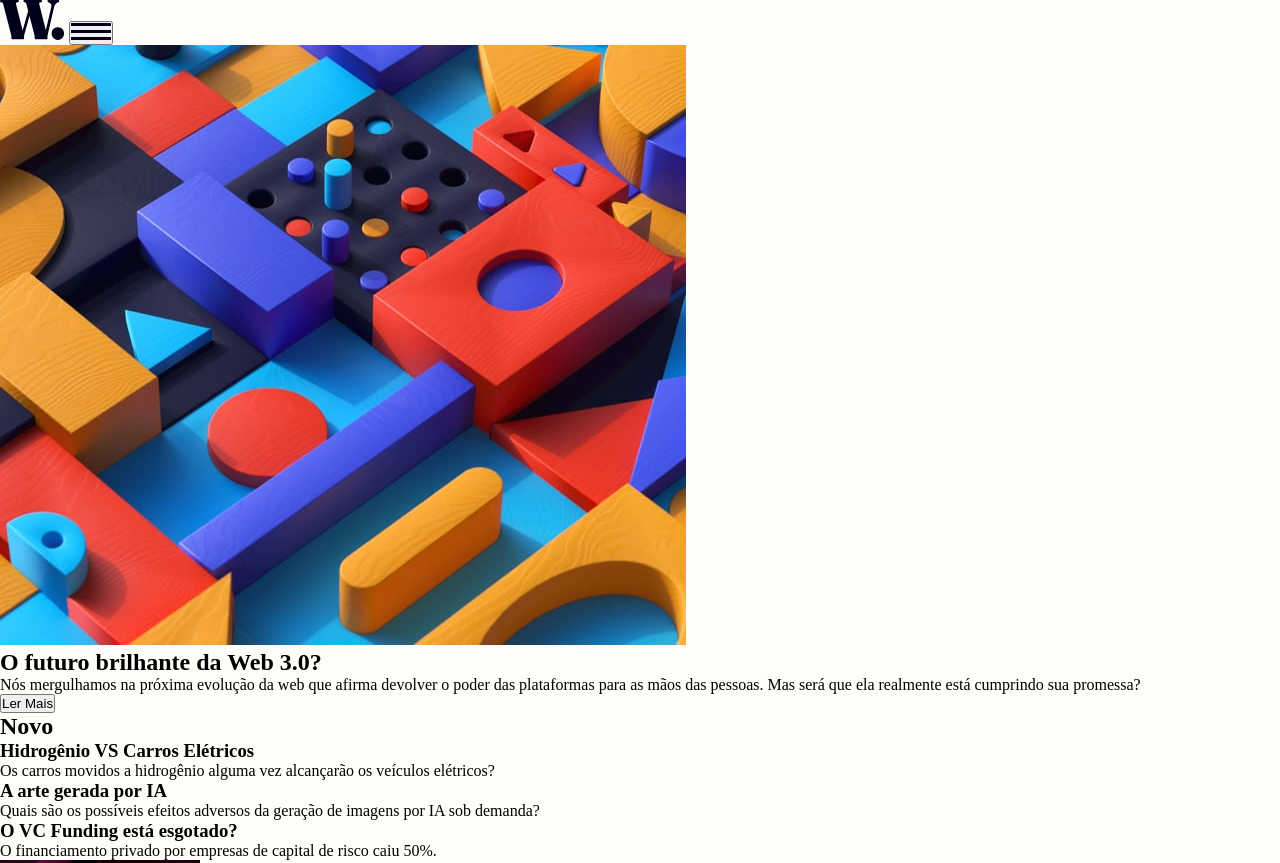
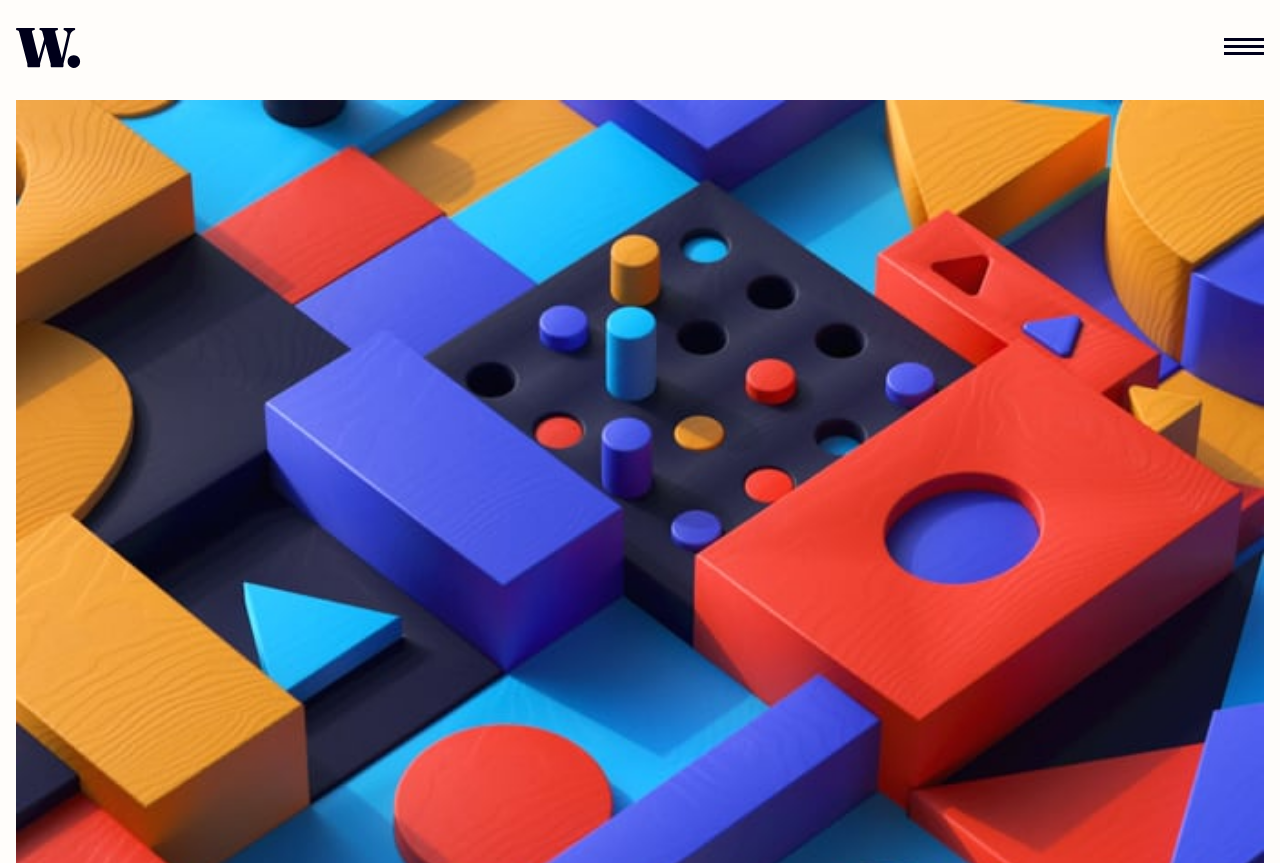
Before and after one commit to Guilherme-marquesss/noticias2, a plain HTML site: page index.html in a window 1280 px wide. Shown: the top 863 px of the page. Drawn offline with Linux system fonts and the light colour scheme.

Commit message:
Primeira versão do header estilizada e primeira sessão também estilizada

```diff
--- a/index.html
+++ b/index.html
@@ -3,6 +3,9 @@
 <head>
     <meta charset="UTF-8">
     <meta name="viewport" content="width=device-width, initial-scale=1.0">
+    <link rel="preconnect" href="https://fonts.googleapis.com">
+    <link rel="preconnect" href="https://fonts.gstatic.com" crossorigin>
+    <link href="https://fonts.googleapis.com/css2?family=Inter:wght@100..900&family=Titillium+Web:wght@400;600;700&display=swap" rel="stylesheet">
     <title>W. Notícias</title>
     <link rel="stylesheet" href="style.css">
 </head>
@@ -13,14 +16,16 @@
             <img src="assets/images/icon-menu.svg" alt="ícone do menu hamburguer">
         </button>
     </header>
+
     <main>
-        <section>
+        <section class="primeira-secao">
             <img src="assets/images/image-web-3-mobile.jpg" alt="icone puzzle colorido">
             <h1>O futuro brilhante da Web 3.0?</h1>
             <p>Nós mergulhamos na próxima evolução da web que afirma devolver o poder das plataformas para as mãos das pessoas. Mas será que ela realmente está cumprindo sua promessa?</p>
             <button>Ler Mais</button>
         </section>
-        <section>
+
+        <section class="segunda secao">
             <h2>Novo</h2>
             <div>
                 <h3>Hidrogênio VS Carros Elétricos</h3>
@@ -35,7 +40,8 @@
                 <p>O financiamento privado por empresas de capital de risco caiu 50%.</p>
             </div>
         </section>
-        <section>
+
+        <section class="terceira secao">
             <div>
                 <img src="assets/images/image-retro-pcs.jpg" alt="imagem de computadores antigos">
                 <div>
@@ -59,9 +65,7 @@
                         </div>
             </div>
         </section>
-
     </main>
-
     <script src="scritp.js"></script>
 </body>
 </html>
--- a/style.css
+++ b/style.css
@@ -2,6 +2,8 @@
     margin: 0;
     padding: 0;
     box-sizing: border-box;
+    font-family: "Inter", sans-serif;
+    -webkit-font-smoothing: antialiased;
 }
 
 :root{
@@ -13,11 +15,52 @@
     --silver: #C5C6CE;
 }
 
+body{
+    padding: 1.75rem 1rem;
+    background-color: var(--almost-white);
+}
 .header-mobile{
+    display: flex;
+    justify-content: space-between;
+    align-items: center;
+    margin-bottom: 2rem;
+}
+.header-mobile button{
+    border: none;
+    background: none;
+}
+
+.primeira-secao{
+    margin-bottom: 4rem;
 
 }
+.primeira-secao img{
+    width: 100%;
+    margin-bottom: 1.5rem;
+}
 
-body{
-    padding: 1.75rem 1 rem;
-    background-color: var(--almost-white);
+.primeira-secao h1{
+    font-size: 2.5rem;
+    line-height: 100%;
+    color: var(--dark-blue);
+    margin-bottom: 1rem;
 }
+
+.primeira-secao p {
+    font-size: 0.9375rem;
+    line-height: 1.625rem;
+    color: var(--gunmetal);
+    margin-bottom: 1.5rem;
+}
+
+.primeira-secao button{
+    padding: 0.75rem 2rem;
+    background-color: var(--vermellion);
+    border: none;
+    text-transform: uppercase;
+    color: var(--almost-white);
+    font-size: 0.875rem;
+    font-weight: 700;
+    letter-spacing: 0.275rem;
+    line-height: 1.5rem;
+}
```
